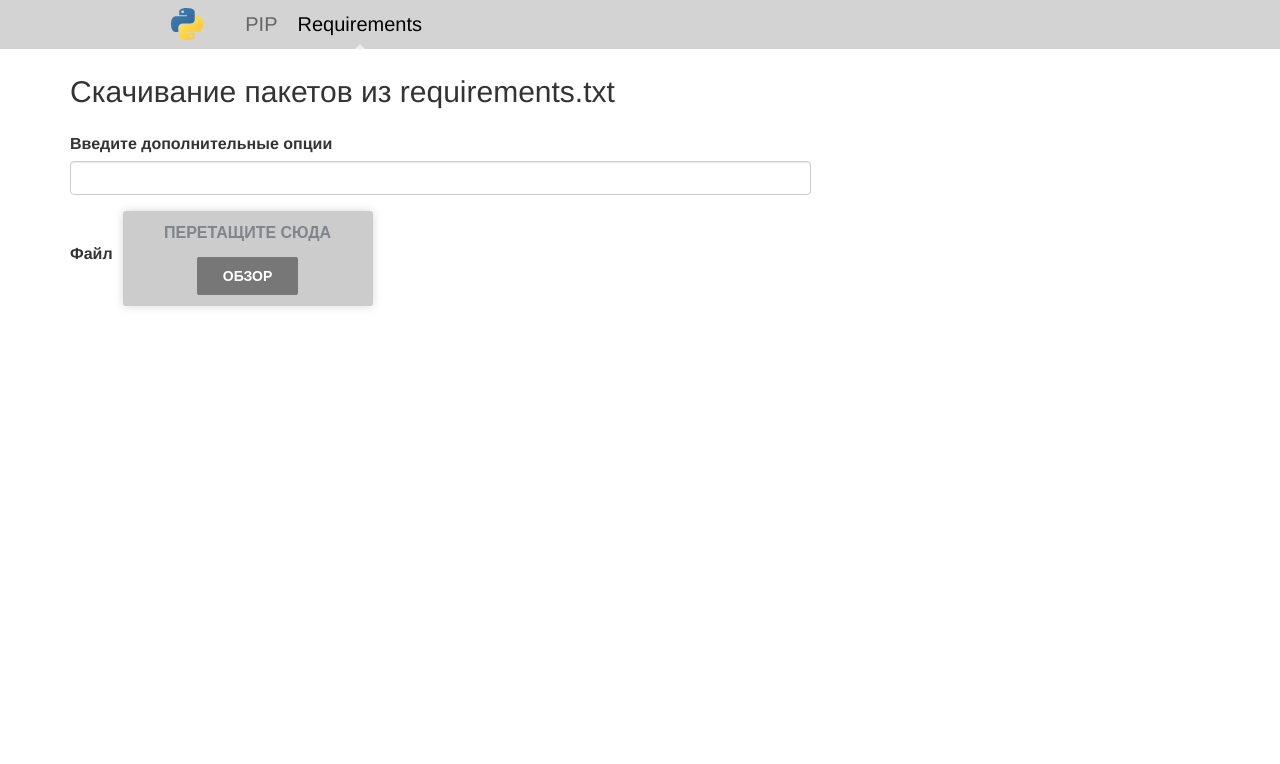
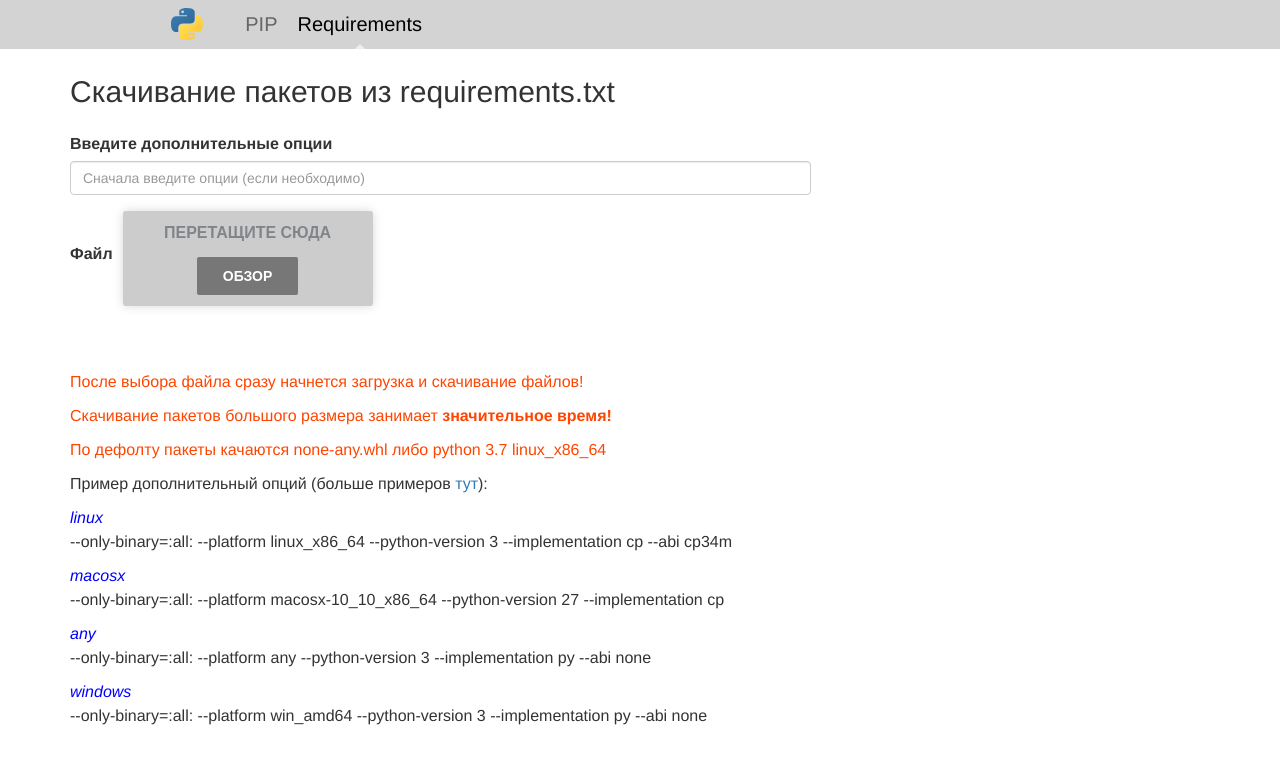
Before and after one commit to fenixguard/pip-download, a Flask app: page /requirements in a window 1280 px wide. Shown: the top 764 px of the page. Run offline with Flask 2, Linux system fonts and the light colour scheme; some libraries are stand-ins or nearby versions.

Commit message:
refactor html page

```diff
--- a/templates/index.html
+++ b/templates/index.html
@@ -10,11 +10,11 @@
         <h2>Скачивание пакетов с зависимостями</h2>
         <div class="form-group" style="margin-top: 24px; width: 30%">
             <label for class="text">Введите название пакета</label>
-            <input id="package" class="form-control" type="text">
+            <input id="package" class="form-control" type="text" placeholder="Название пакета (Flask, Django>=2.1 и т.д.)">
         </div>
         <div class="form-group" style="margin-top: 24px; width: 65%">
             <label for class="text">Введите дополнительные опции</label>
-            <input id="options" class="form-control" type="text">
+            <input id="options" class="form-control" type="text" placeholder="Необязательное поле">
         </div>
         <div style="margin-top: 24px">
             <button id="downloadButton" class="btn btn-primary" onclick="submit()">Скачать</button>
@@ -55,8 +55,6 @@
                 --implementation py
                 --abi none
             </p>
-            <p style="color: red"><b>-r, --requirement &lt;file&gt; - в разработке</b></p>
-
         </div>
     </div>
 
--- a/templates/requirements.html
+++ b/templates/requirements.html
@@ -10,7 +10,7 @@
         <h2>Скачивание пакетов из requirements.txt</h2>
         <div class="form-group" style="margin-top: 24px; width: 65%">
             <label for class="text">Введите дополнительные опции</label>
-            <input id="options" class="form-control" type="text">
+            <input id="options" class="form-control" type="text" placeholder="Сначала введите опции (если необходимо)">
         </div>
         <div id="Files"
              style="display: flex; margin-top: 16px; align-items: center; flex-direction: row; justify-content: flex-start;  flex-wrap: wrap;">
@@ -38,6 +38,43 @@
                     Отменить загрузку
                 </button>
             </div>
+        </div>
+
+        <div style="margin-top: 64px">
+            <p style="color: orangered">После выбора файла сразу начнется загрузка и скачивание файлов!</p>
+            <p style="color: orangered">Скачивание пакетов большого размера занимает <b>значительное время!</b></p>
+            <p style="color: orangered">По дефолту пакеты качаются none-any.whl либо python 3.7 linux_x86_64</p>
+
+            <p>Пример дополнительный опций (больше примеров <a target="_blank" rel="noopener noreferrer"
+                                                               href="https://pip.pypa.io/en/stable/reference/pip_download/">тут</a>):
+            </p>
+            <em style="color: blue">linux</em>
+            <p>--only-binary=:all:
+                --platform linux_x86_64
+                --python-version 3
+                --implementation cp
+                --abi cp34m
+            </p>
+            <em style="color: blue">macosx</em>
+            <p>--only-binary=:all:
+                --platform macosx-10_10_x86_64
+                --python-version 27
+                --implementation cp
+            </p>
+            <em style="color: blue">any</em>
+            <p>--only-binary=:all:
+                --platform any
+                --python-version 3
+                --implementation py
+                --abi none
+            </p>
+            <em style="color: blue">windows</em>
+            <p>--only-binary=:all:
+                --platform win_amd64
+                --python-version 3
+                --implementation py
+                --abi none
+            </p>
         </div>
 
         <div id="alertUpFile" class="alert alert-danger alert__hide">
```
